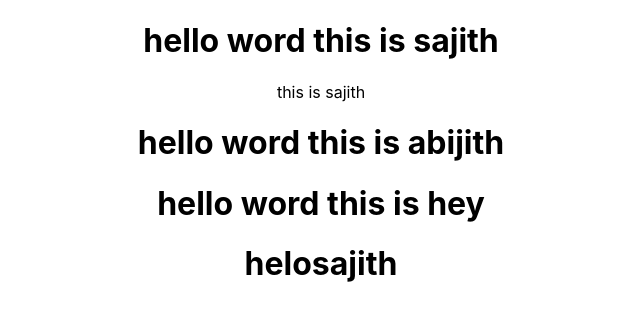
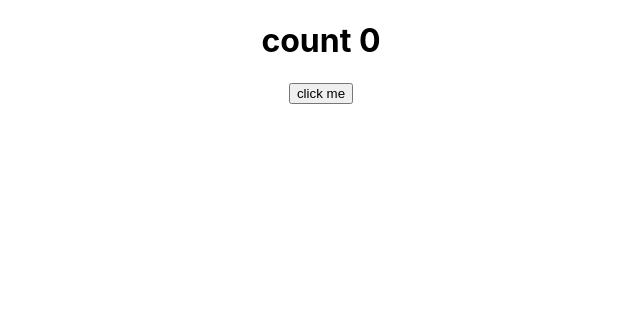
Before and after one commit to sajith-1992/react-, a React (Create React App) app: page / in a window 1280 px wide. Shown: the top 320 px of the page, without its empty margins (319-959 px from the left). Built offline with nearby package versions, Linux system fonts and the light colour scheme.

Commit message:
setstate

```diff
--- a/src/App.js
+++ b/src/App.js
@@ -3,21 +3,16 @@
 import {Greet} from './components/greet';
 import Class from './components/Class';
 import Hello from './components/Hello';
+import State from './components/State';
+import Counter from './components/Counter';
 
 
 
 function App() {
   return (
     <div className="App">
-   {/* <Greet name="sajith">
-    <p>this is sajith children</p>
-   </Greet>
-   <Greet name ="abijith"><button>click me</button></Greet>
-   <Greet name = "aliyan"/> */}
-   <Class name="sajith" ><p>this is sajith</p></Class>
-   <Class name ="abijith"/>
-   <Class name="hey"/>
-   <Hello/>
+
+     <Counter/>
 
     </div>
   );
--- /dev/null
+++ b/src/components/Counter.js
@@ -0,0 +1,30 @@
+import React, { Component } from 'react'
+
+  class Counter extends Component {
+constructor(props) {
+  super(props)
+
+  this.state = {
+    count:0
+  }
+}
+increment(){
+    this.setState({
+
+        count : this.state.count +1
+
+    })
+}
+  render() {
+    return (
+      <div>
+          <h1>count {this.state.count}</h1>
+           <button onClick={()=>this.increment()}>click me</button>
+
+
+        </div>
+    )
+  }
+}
+
+export default Counter
--- /dev/null
+++ b/src/components/State.js
@@ -0,0 +1,23 @@
+import React, { Component } from 'react'
+
+class State extends Component {
+    constructor(){
+        super()
+        this.state= {Message:'hello sajith'}
+    }
+changeMessage(){
+    this.setState({
+        Message:"you have suscribed"
+    })
+}
+  render() {
+    return (
+      <div>
+       <h1>{this.state.Message}</h1>
+        <button onClick={()=>{this.changeMessage()}}>suscribe</button>
+      </div>
+    )
+  }
+}
+
+export default State
```
